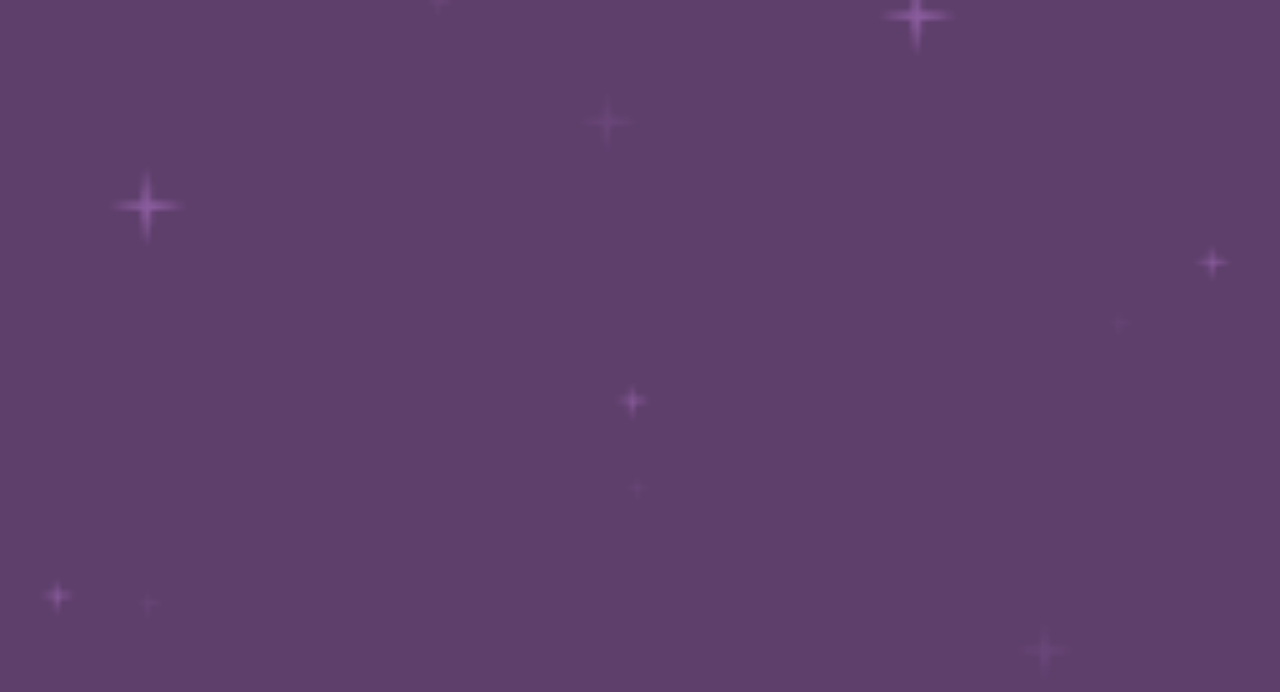
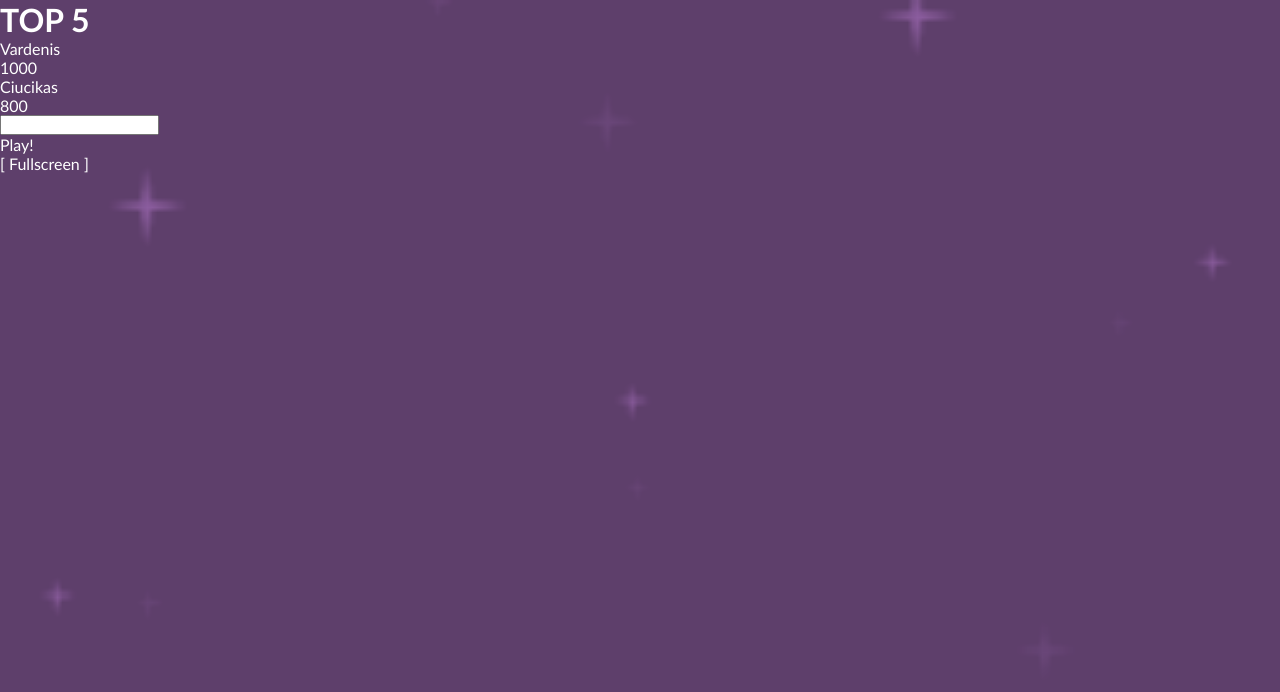
Before and after one commit to front-end-by-rimantas/space-invadors, a plain HTML site: page index.html in a window 1280 px wide. Drawn offline with Linux system fonts and the light colour scheme.

Commit message:
Home page basic structure

```diff
--- a/css/main.css
+++ b/css/main.css
@@ -5,6 +5,7 @@ body * {
     vertical-align: top;
     box-sizing: border-box;
     font-family: 'Gill Sans', 'Gill Sans MT', Calibri, 'Trebuchet MS', sans-serif;
+    color: #fff;
 }
 
 body {
--- a/js/components/game-engine/GameEngine.js
+++ b/js/components/game-engine/GameEngine.js
@@ -1,6 +1,16 @@
+import { SpaceInvadors } from '../game/SpaceInvadors.js';
+import { HomeScreen } from '../home/HomeScreen.js';
+
 class GameEngine {
     constructor(params) {
-        console.log(params);
+        this.HOME = new HomeScreen();
+        this.GAME = new SpaceInvadors();
+
+        this.init();
+    }
+
+    init() {
+        this.HOME.render();
     }
 }
 
--- /dev/null
+++ b/js/components/home/Fullscreen.js
@@ -0,0 +1,21 @@
+class Fullscreen {
+    constructor() {
+        this.selector = '.fullscreen';
+        this.DOM = null;
+    }
+
+    render() {
+        this.DOM = document.querySelector(this.selector);
+
+        const HTML = '<div class="btn">[ Fullscreen ]</div>';
+        this.DOM.innerHTML = HTML;
+
+        this.addEvents();
+    }
+
+    addEvents() {
+
+    }
+}
+
+export { Fullscreen }
--- a/js/components/home/GameSetupForm.js
+++ b/js/components/home/GameSetupForm.js
@@ -0,0 +1,20 @@
+class GameSetupForm {
+    constructor(params) {
+        this.selector = '.form';
+        this.DOM = null;
+    }
+
+    /**
+     * Metodas Game setup formos turiniui generuoti
+     */
+    render() {
+        this.DOM = document.querySelector(this.selector);
+
+        const HTML = `<input type="text" value="">
+                    <div class="btn">Play!</div>`;
+
+        this.DOM.innerHTML = HTML;
+    }
+}
+
+export { GameSetupForm }
--- a/js/components/home/HomeScreen.js
+++ b/js/components/home/HomeScreen.js
@@ -1,10 +1,35 @@
+import { GameSetupForm } from './GameSetupForm.js';
+import { ScoreTable } from './ScoreTable.js';
+import { Fullscreen } from './Fullscreen.js';
+
 class HomeScreen {
     constructor(params) {
-        console.log(params);
+        this.selector = '#game';
+        this.DOM = document.querySelector(this.selector);
+
+        this.TABLE = new ScoreTable();
+        this.FORM = new GameSetupForm();
+        this.FULLSCREEN = new Fullscreen();
+
+        this.init();
     }
 
+    init() {
+
+    }
+
+    /**
+     * Metodas Home screen turiniui generuoti
+     */
     render() {
+        const HTML = `<div class="table">TABLE</div>
+                    <div class="form">FORM</div>
+                    <div class="fullscreen">FULLSCREEN</div>`;
+        this.DOM.innerHTML = HTML;
 
+        this.TABLE.render();
+        this.FORM.render();
+        this.FULLSCREEN.render();
     }
 }
 
--- a/js/components/home/ScoreTable.js
+++ b/js/components/home/ScoreTable.js
@@ -0,0 +1,41 @@
+class ScoreTable {
+    constructor(params) {
+        this.selector = '.table';
+        this.DOM = null;
+        this.results = [
+            {
+                username: 'Vardenis',
+                score: 1000
+            },
+            {
+                username: 'Ciucikas',
+                score: 800
+            },
+        ];
+    }
+
+    generateTableList() {
+        let HTML = '';
+        for (let result of this.results) {
+            HTML += `<div class="result">
+                        <div class="username">${result.username}</div>
+                        <div class="score">${result.score}</div>
+                    </div>`;
+        }
+        return HTML;
+    }
+
+    /**
+     * Metodas Score table turiniui generuoti
+     */
+    render() {
+        this.DOM = document.querySelector(this.selector);
+
+        const HTML = `<h1>TOP 5</h1>
+                    <div class="results">${this.generateTableList()}</div>`;
+
+        this.DOM.innerHTML = HTML;
+    }
+}
+
+export { ScoreTable }
--- a/js/main.js
+++ b/js/main.js
@@ -0,0 +1,3 @@
+import { GameEngine } from './components/game-engine/GameEngine.js';
+
+new GameEngine();
```
